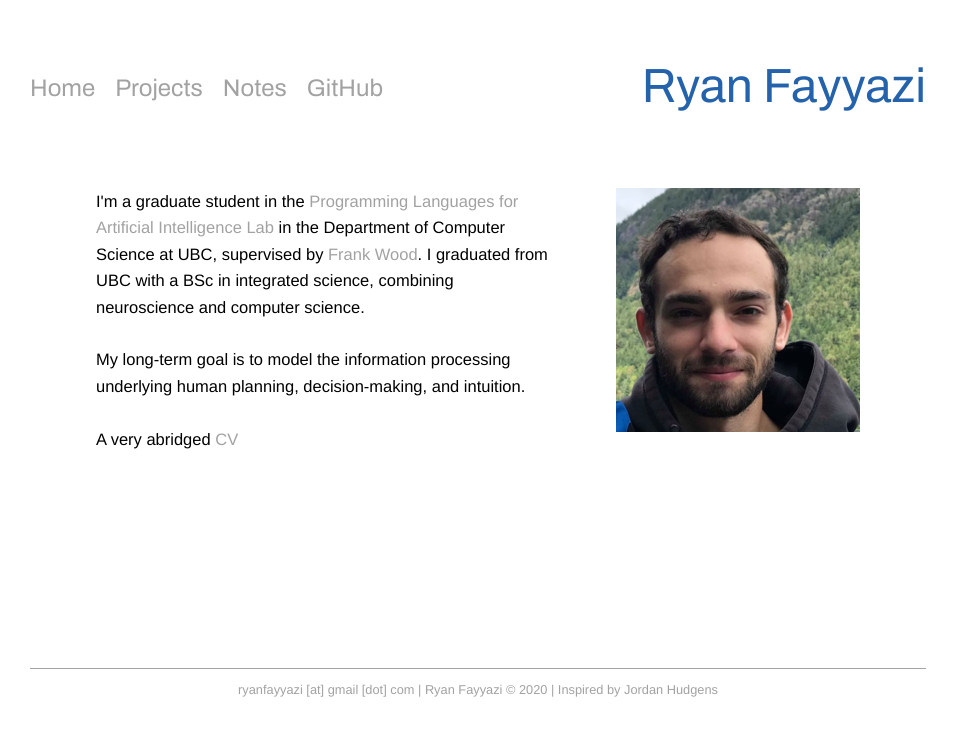
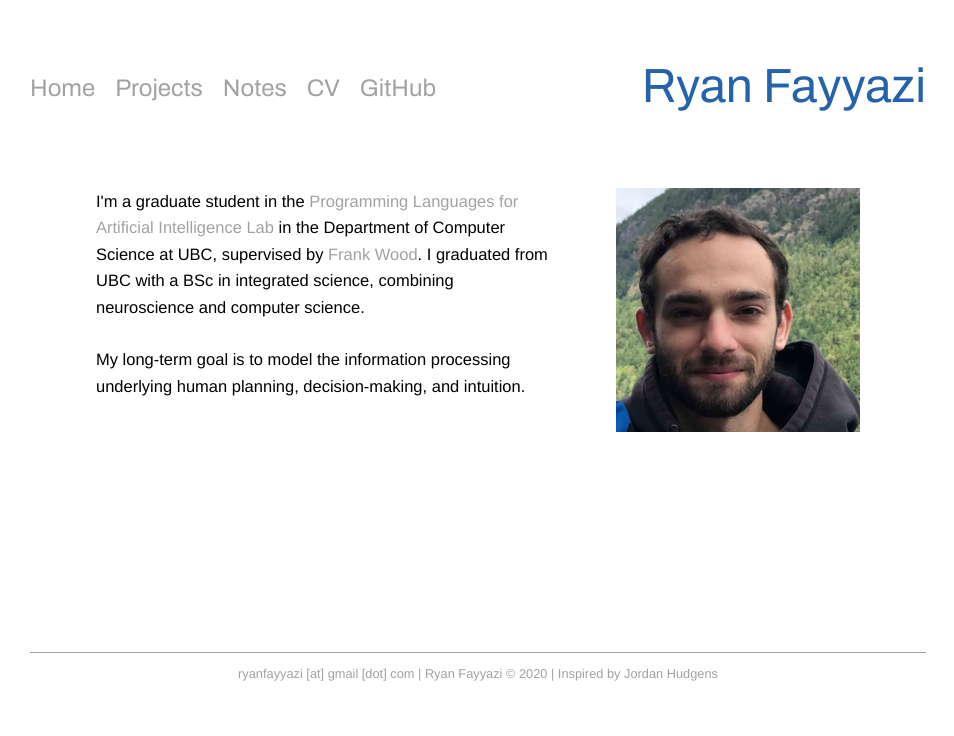
Before and after one commit to rfayyazi/rfayyazi.github.io, a Jekyll site: the page index.html, which Jekyll copies as it is, in a window 1280 px wide. Shown: the top 736 px of the page, without its empty margins (162-1116 px from the left). Built offline with Jekyll 4.4.1, drawn with Linux system fonts in a browser that asks for light colours.

Commit message:
Update index.html

```diff
--- a/index.html
+++ b/index.html
@@ -21,6 +21,9 @@
             <a href='notes.html'>Notes</a>
           </div>
           <div class='nav-link-wrapper'>
+            <a href='abridged_cv.pdf'>CV</a>
+          </div>
+          <div class='nav-link-wrapper'>
             <a href='https://github.com/rfayyazi'>GitHub</a>
           </div>
         </div>
@@ -42,9 +45,6 @@
                   <br>
                   <br>
                   My long-term goal is to model the information processing underlying human planning, decision-making, and intuition.
-                  <br>
-                  <br>
-                  A very abridged <a href='cv_abridged.pdf'>CV</a>
                 </div>
               </td>
               <td>
```
